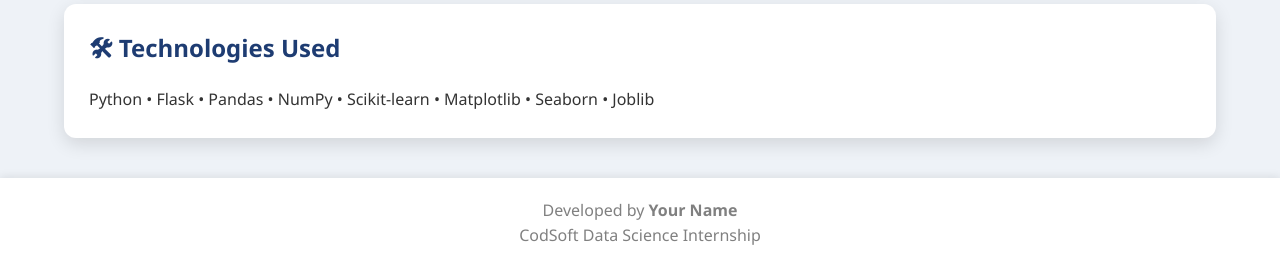
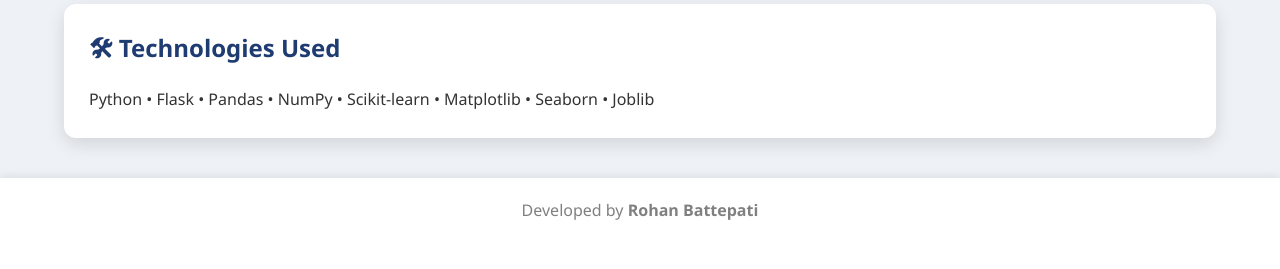
Before and after one commit to RohanThomass/CODSOFT, a Flask app: page / in a window 1280 px wide. Shown: the part 754-1023 px from the top of the page. After the commit the page ends 974 px from the top, so only its background shows below. Run offline with Flask 3, Linux system fonts and the light colour scheme; parts of the project's set-up code (start-up, migrations or seed data) failed here and were passed over.

Commit message:
Update footer with developer name

```diff
--- a/Credit_Card_Fraud_Detection/templates/index.html
+++ b/Credit_Card_Fraud_Detection/templates/index.html
@@ -94,9 +94,9 @@
 
 <footer style="text-align:center;padding:20px;color:gray;">
 
-Developed by <b>Your Name</b><br>
+Developed by <b>Rohan Battepati</b><br>
 
-CodSoft Data Science Internship
+
 
 </footer>
 
```
